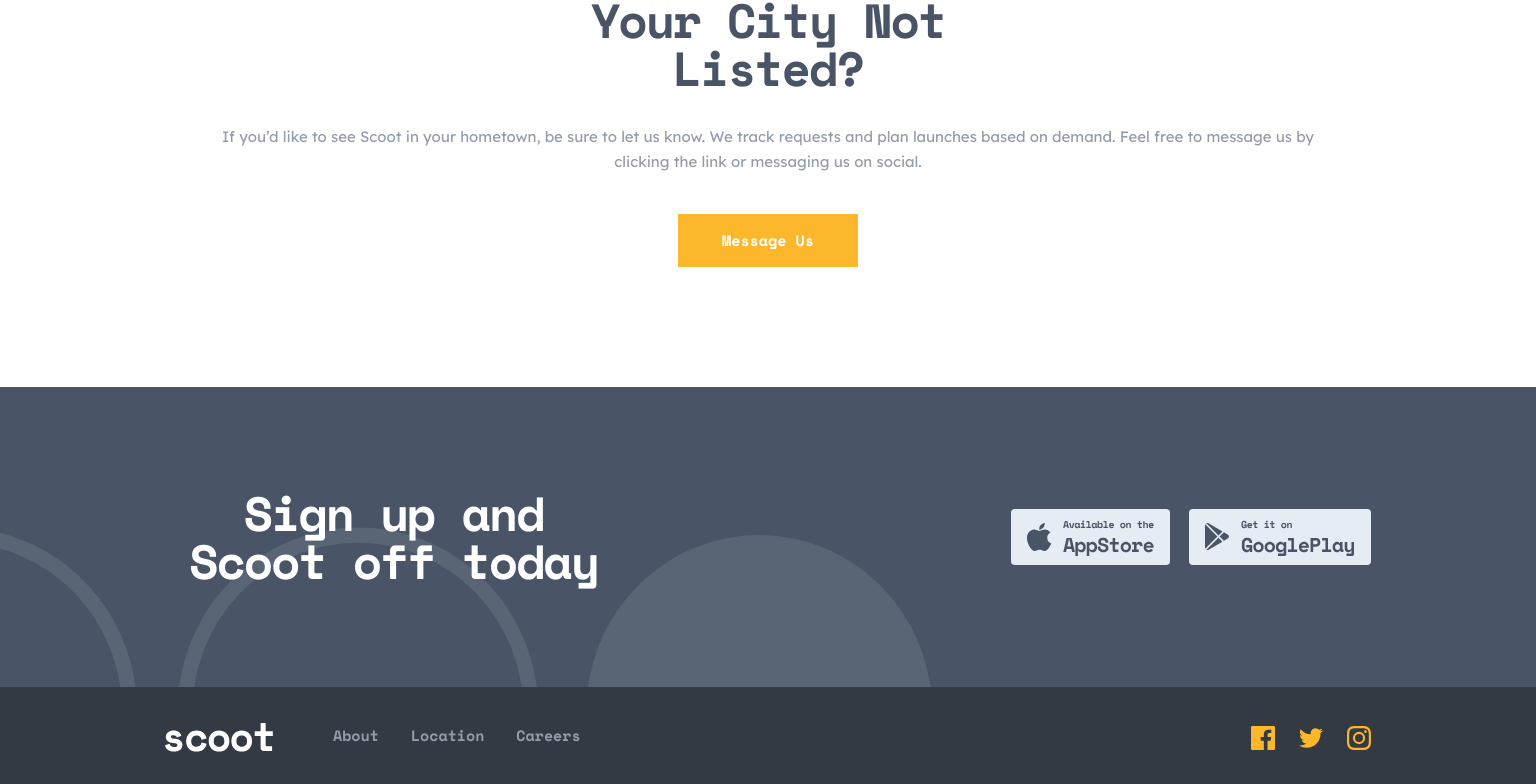
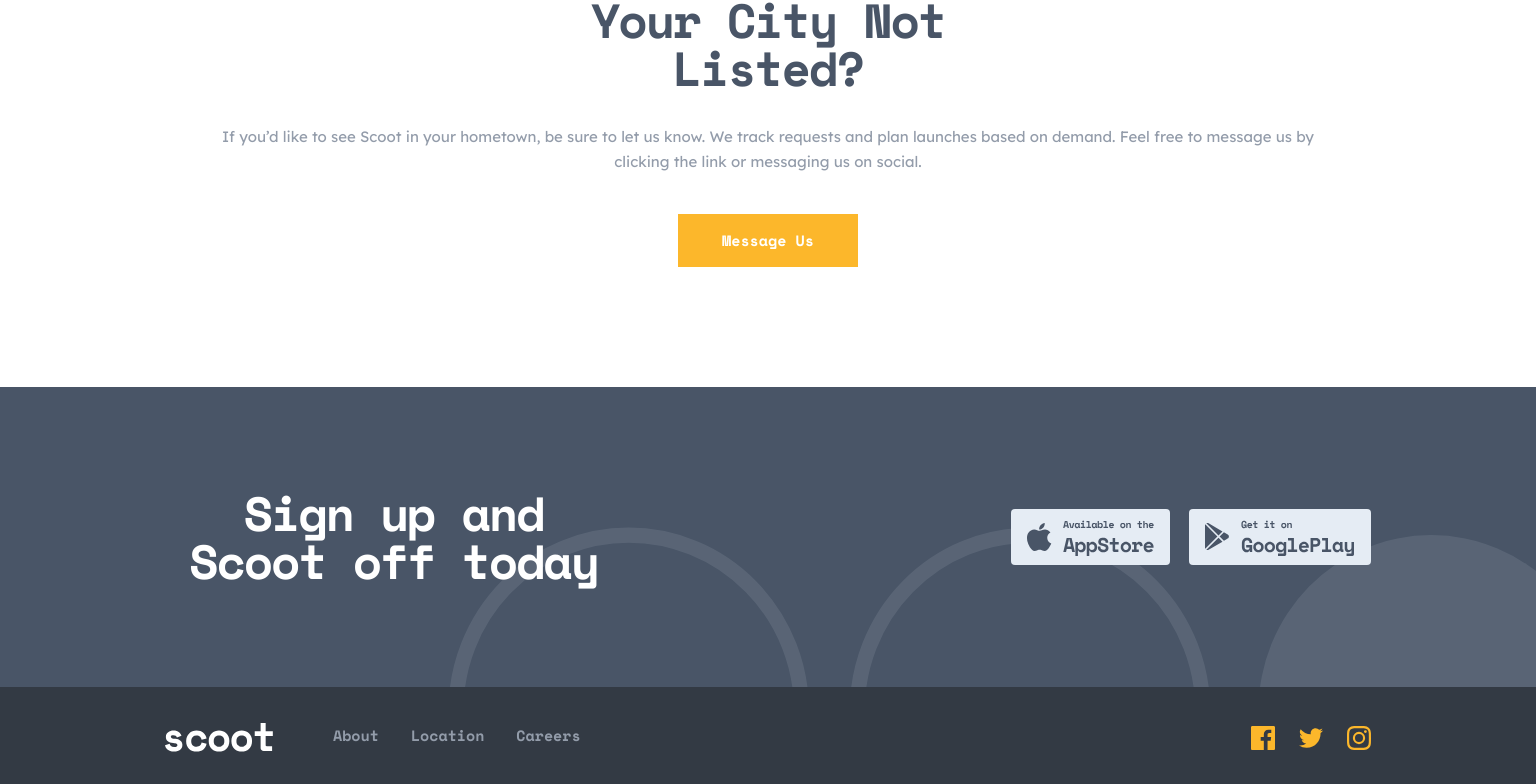
Before and after one commit to stephjoseph/scoot-website, a React (Vite) app: page /locations in a window 1536 px wide. Shown: the part 983-1767 px from the top of the page. Built offline with nearby package versions, Linux system fonts and the light colour scheme.

Commit message:
Update index.css

```diff
--- a/src/index.css
+++ b/src/index.css
@@ -112,6 +112,10 @@
         center;
       background-size: cover;
     }
+
+    #CTA {
+      background-position: 28.125rem bottom;
+    }
   }
 }
 
```
